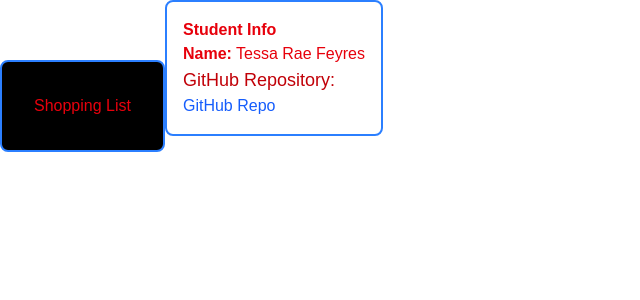
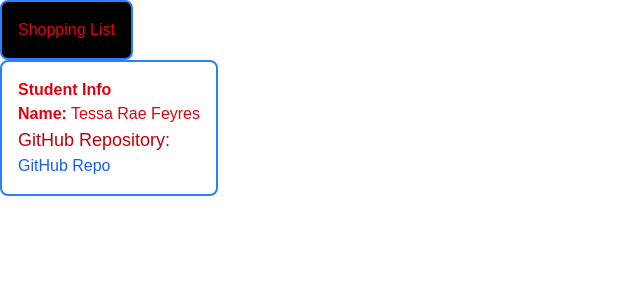
Before and after one commit to TessaFey/cprg306-assignments, a Next.js app: page /week-2 in a window 1280 px wide. Shown: the top 300 px of the page, without its empty margins (0-640 px from the left). Built offline with nearby package versions, Linux system fonts and the light colour scheme.

Commit message:
small tweaks
small styling edits to make it look better

```diff
--- a/app/week-2/page.js
+++ b/app/week-2/page.js
@@ -7,9 +7,12 @@ export default function Page() {
 return (
 <main>
     <div className="bg-black border-2 border-blue-500 p-4 rounded-lg inline-block">
-        <h1 className="text-red-600 bg-black border-blue-500 p-4 rounded-lg inline-block">Shopping List</h1>
+        <h1 className="text-red-600">Shopping List</h1>
     </div>
-<StudentInfo></StudentInfo>
+        {/* //Adding a box for visibility because i work in dark mode */}
+    <div className="w-full max-w-md">
+        <StudentInfo></StudentInfo>
+    </div>
 </main>
 );
 }
```
